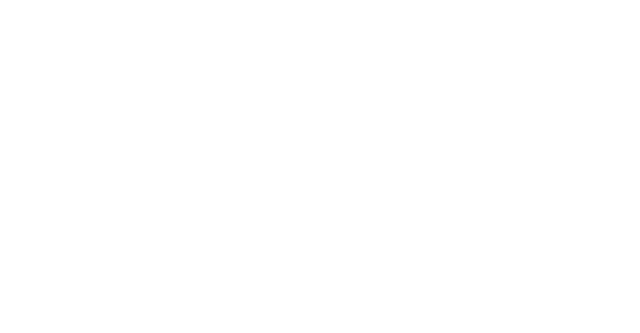
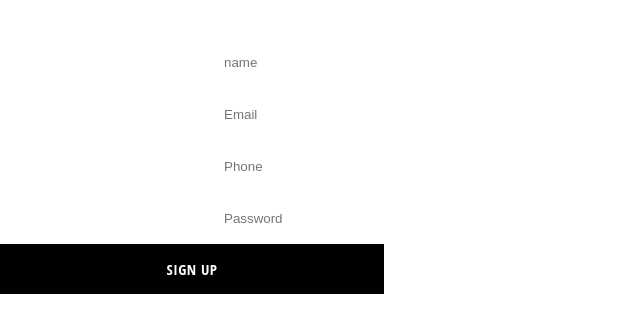
Before and after one commit to abeni-ga/movie, a React (Create React App) app: page /signup in a window 1280 px wide. Before the commit this address had no page. Shown: the part 135-468 px from the top of the page, without its empty margins (0-640 px from the left). Built offline with nearby package versions, Linux system fonts and the light colour scheme.

Commit message:
sign up integration

```diff
--- a/src/App.js
+++ b/src/App.js
@@ -3,6 +3,7 @@ import {BrowserRouter,Routes,Route} from 'react-router-dom';
 import UserList from "./pages/UserList/userList.page";
 import HomePage from "./pages/Home/Home.page";
 import SignIn from "./pages/SignIn/SignIn.page";
+import SignUp from "./pages/SignUp/signup.page";
 
 function App() {
     return (
@@ -13,6 +14,7 @@ function App() {
                 <Route path="/" element={<UserList/>}/>
                 <Route path="/signin" element={<SignIn/>}/>
                 <Route path="/home" element={<HomePage/>}/>
+                <Route path='/signup' element={<SignUp/>}/>
             </Routes>
             </BrowserRouter>
         </div>
--- a/src/pages/SignUp/signup.page.jsx
+++ b/src/pages/SignUp/signup.page.jsx
@@ -1,21 +1,35 @@
+import { useMutation } from '@apollo/client';
 import './signup.styles.scss';
 
 import Input from '../../components/input/Input.component';
 import Button from '../../components/button/button.component';
 import { useState } from 'react';
+import { SIGN_UP } from '../../queries/signUp.mutation';
 
 const SignUp = ()=>{
+    const [signUp, { data, loading, error }] = useMutation(SIGN_UP);
+
 
   const defaultForm ={
     name:'',
     email:'',
-    password:'',
-    confirmPassword:''
+    phone:'',
+    password:''
   }
 
   const [formFields,setFormFields] = useState(defaultForm);
-  const onSubmitHandler = ()=>{
-
+  const onSubmitHandler = (e)=>{
+  e.preventDefault();
+  signUp({ variables: { "signUp":{
+  "name":formFields.name,
+  "email":formFields.email,
+  "phone":formFields.phone,
+  "password":formFields.password,
+  "bio":"ljlksdjksdlj",
+  "description":"empty"
+	} } });
+  setFormFields(defaultForm);
+  console.log(data);
   }
 
   const onChangeHandler = (event)=>{
@@ -25,10 +39,10 @@ const SignUp = ()=>{
   return(
     <div className="sign-up-container">
       <form onSubmit={onSubmitHandler}>
-      <Input placeholder="name" type='text' name='name' value={formFields.name} onChange={onChangeHandler} name='name'/>
-      <Input placeholder="Email" type='email' name='email' value={formFields.email} onChange={onChangeHandler} name='email'/>
-      <Input placeholder="Password" type='password' name='password' value={formFields.password} onChange={onChangeHandler} name='password'/>
-      <Input placeholder="Confirm Password" type='password' name='confirmPassword' value={formFields.confirmPassword} onChange={onChangeHandler} name='confirmPassword'/>
+      <Input placeholder="name" type='text' name='name' value={formFields.name} onChange={onChangeHandler}/>
+      <Input placeholder="Email" type='email' name='email' value={formFields.email} onChange={onChangeHandler}/>
+      <Input placeholder="Phone" type='text' name='phone' value={formFields.phone} onChange={onChangeHandler}/>
+      <Input placeholder="Password" type='password' name='password' value={formFields.password} onChange={onChangeHandler}/>
       <Button type='submit'>Sign UP</Button>
       </form>
     </div>
--- /dev/null
+++ b/src/queries/signUp.mutation.js
@@ -0,0 +1,13 @@
+import { gql } from "@apollo/client";
+
+export const SIGN_UP =gql`
+mutation SignUp($signUp:SignUpInput!){
+  signUp(SignUpInput:$signUp){
+    _id
+    name
+    email
+    phone
+    token
+  }
+}
+`;
```
